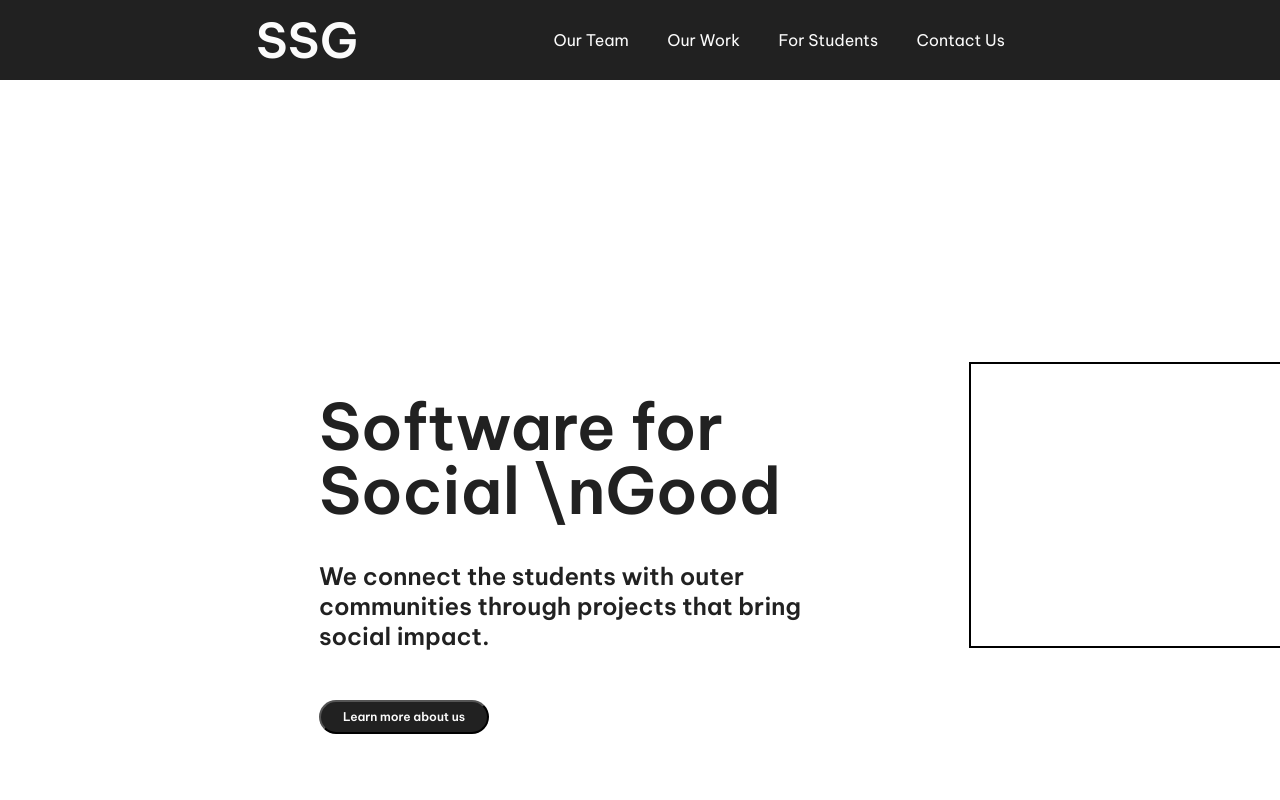
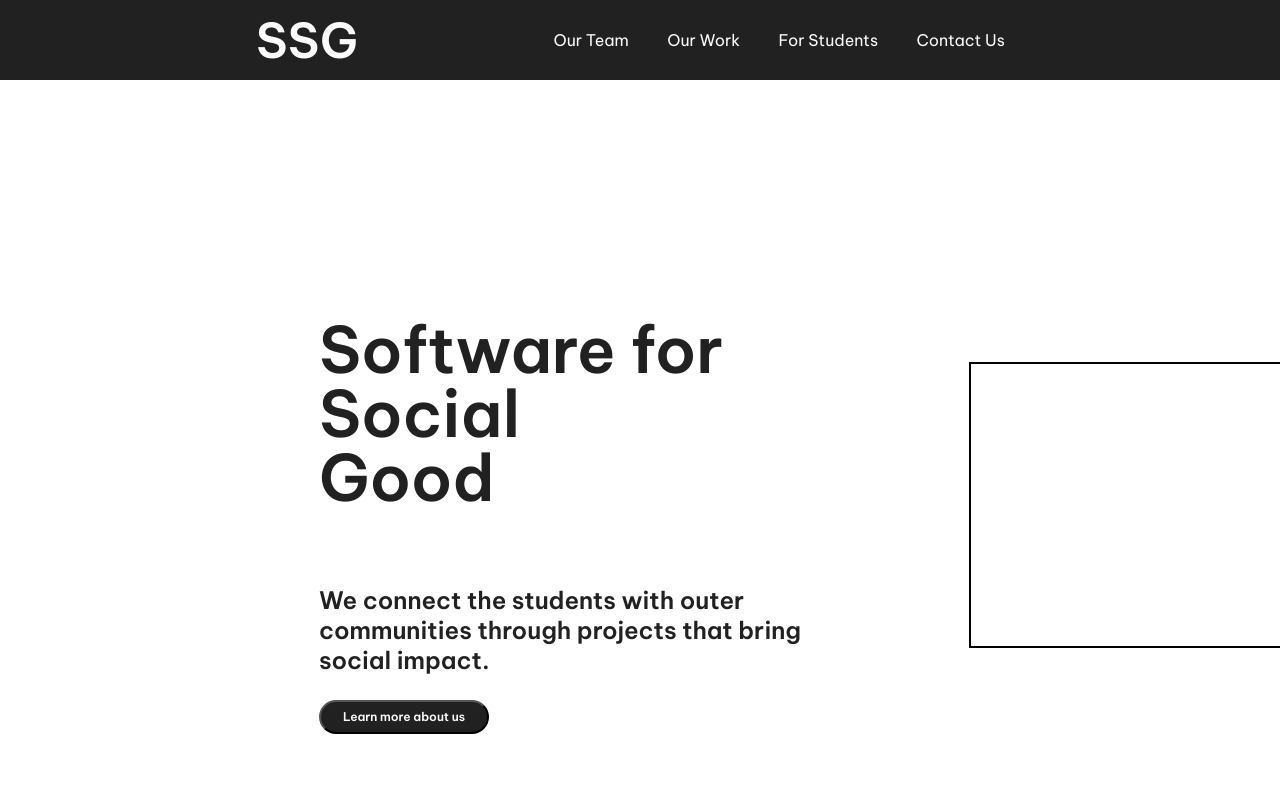
Before and after one commit to vcu-ssg/software-for-social-good-website, a Next.js app: page / in a window 1280 px wide. Shown: the top 800 px of the page. Built offline with nearby package versions, Linux system fonts and the light colour scheme.

Commit message:
Fixed header formatting

```diff
--- a/components/Topsection.js
+++ b/components/Topsection.js
@@ -5,7 +5,7 @@ const Topsection = () =>
     return(
         <div>
             <div>
-                <h1 className={ styles.main }>Software for Social \nGood</h1>
+                <h1 className={ styles.main }>Software for Social <br/ > Good</h1>
                 <h5 className={ styles.sub }>We connect the students with outer communities through projects that bring social impact.</h5>
                 <button className={ styles.button }> Learn more about us </button>
                 <div className={ styles.emptyBoxOne}>
--- a/styles/Topsection.module.css
+++ b/styles/Topsection.module.css
@@ -4,7 +4,7 @@
     width: 538px;
     height: 189px;
     left: 319px;
-    top: 352px;
+    top: 275px;
     font-family: 'Be Vietnam Pro';
     font-style: normal;
     font-weight: 700;
@@ -18,7 +18,7 @@
     width: 538px;
     height: 89px;
     left: 319px;
-    top: 521px;
+    top: 545px;
     font-family: 'Be Vietnam Pro';
     font-style: normal;
     font-weight: 600;
```
